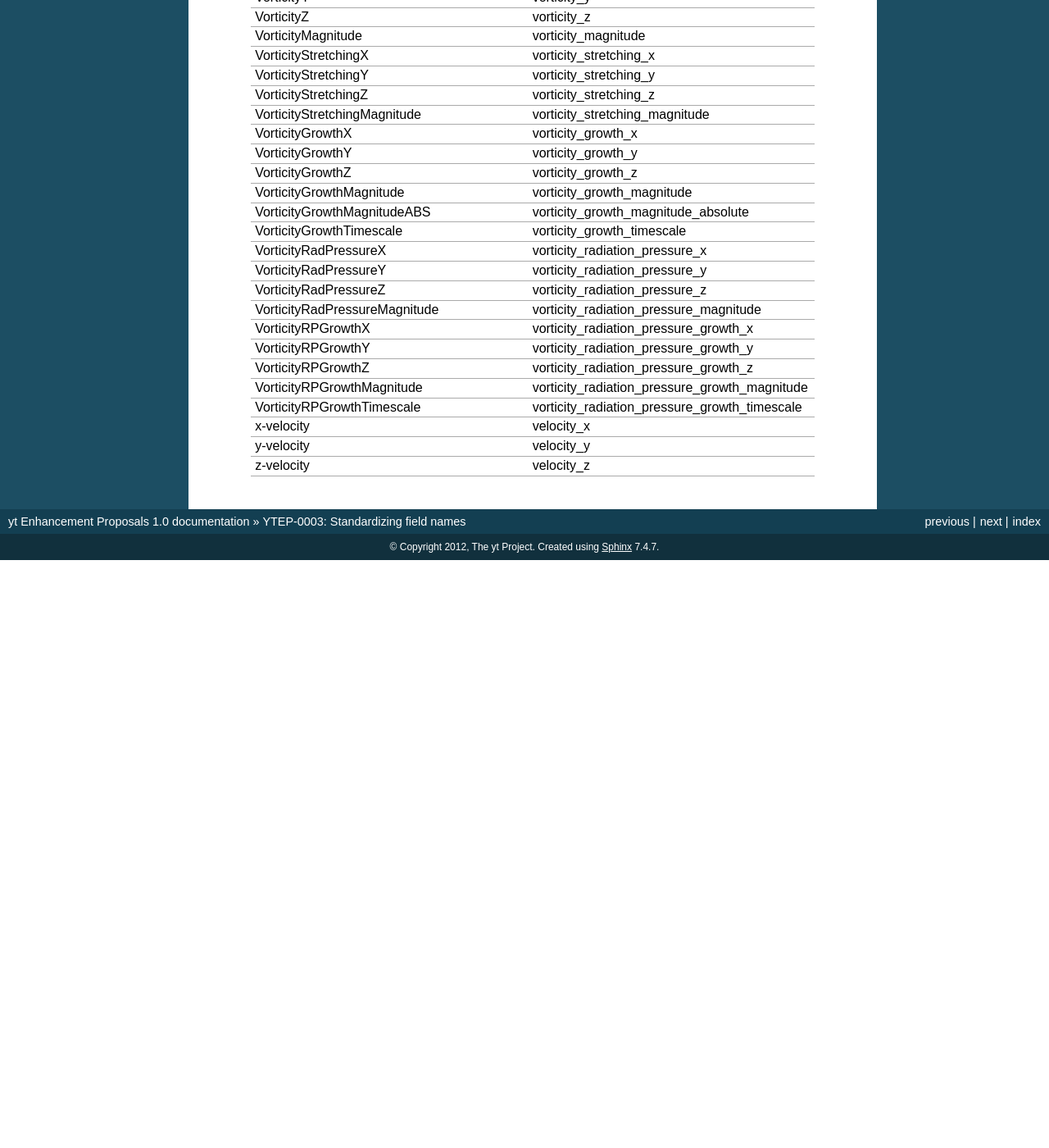
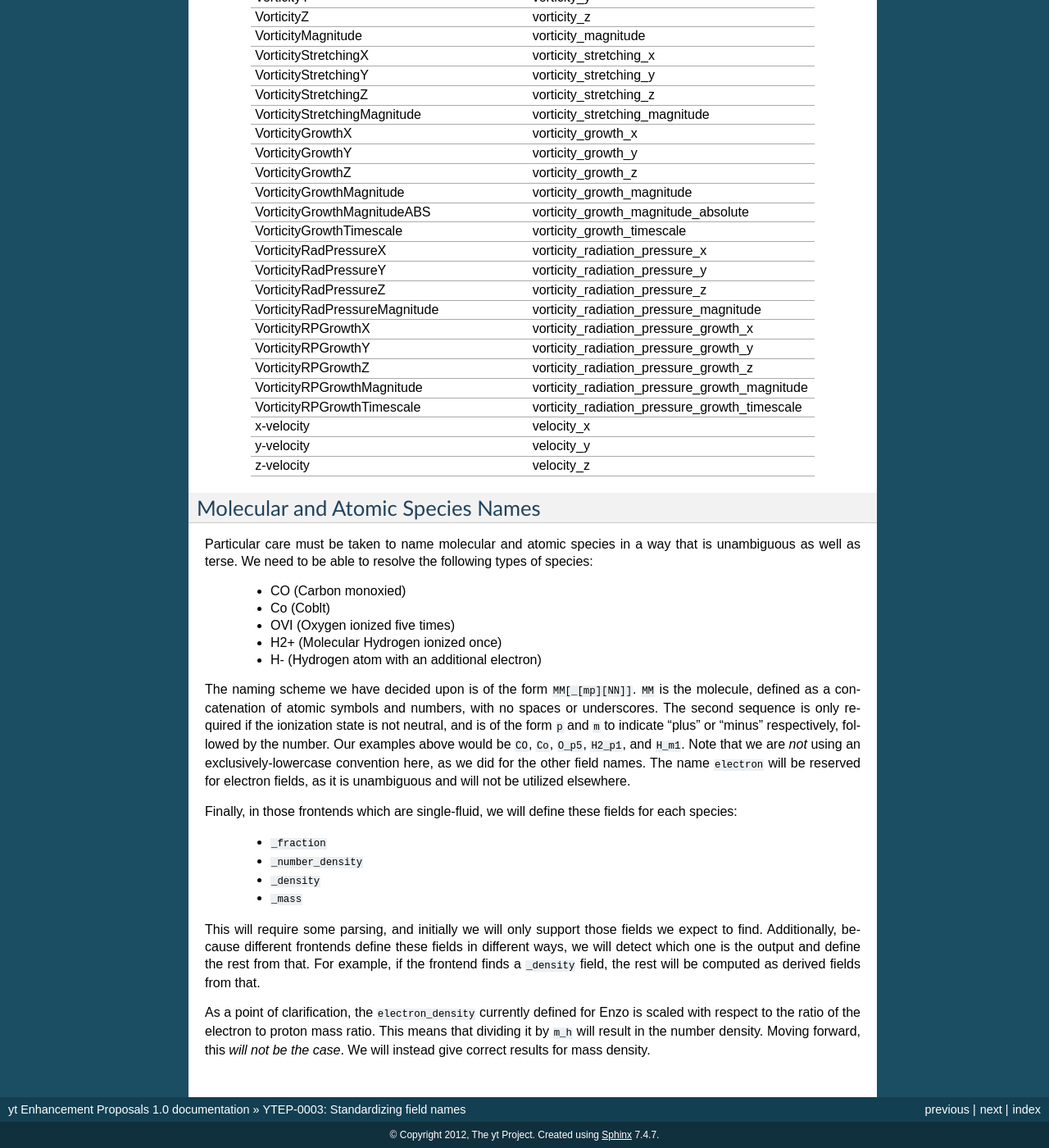
Before and after one commit to yt-project/ytep, a Sphinx documentation site: the page built from source/YTEPs/YTEP-0003.rst, in a window 1280 px wide and 1400 px high, scrolled down 5078 px. Shown: the whole window at 82% size. Built offline with Sphinx 7.4.7, drawn with Linux system fonts in a browser that asks for light colours; formulas are drawn with MathJax 3; before the commit the page ends 5761 px from its top, so only the background shows below that; some of the changed text lies outside the part shown.

Commit message:
Proposed names for species fields.

```diff
--- a/source/YTEPs/YTEP-0003.rst
+++ b/source/YTEPs/YTEP-0003.rst
@@ -17,7 +17,7 @@ field names across frontends.
 Status
 ------
 
-Implemented in an open pull request. https://bitbucket.org/yt_analysis/yt/pull-request/662/unit-refactor
+This has been implemented.
 
 Project Management Links
 ------------------------
@@ -264,3 +264,46 @@ x-velocity                              velocity_x
 y-velocity                              velocity_y
 z-velocity                              velocity_z
 ======================================  =======================================
+
+Molecular and Atomic Species Names
+----------------------------------
+
+Particular care must be taken to name molecular and atomic species in a way
+that is unambiguous as well as terse.  We need to be able to resolve the
+following types of species:
+
+ * CO (Carbon monoxied)
+ * Co (Coblt)
+ * OVI (Oxygen ionized five times)
+ * H2+ (Molecular Hydrogen ionized once)
+ * H- (Hydrogen atom with an additional electron)
+
+The naming scheme we have decided upon is of the form ``MM[_[mp][NN]]``.
+``MM`` is the molecule, defined as a concatenation of atomic symbols and
+numbers, with no spaces or underscores.  The second sequence is only required
+if the ionization state is not neutral, and is of the form ``p`` and ``m`` to
+indicate "plus" or "minus" respectively, followed by the number.  Our examples
+above would be ``CO``, ``Co``, ``O_p5``, ``H2_p1``, and ``H_m1``.  Note that we
+are *not* using an exclusively-lowercase convention here, as we did for the
+other field names.  The name ``electron`` will be reserved for electron fields,
+as it is unambiguous and will not be utilized elsewhere.
+
+Finally, in those frontends which are single-fluid, we will define these fields
+for each species:
+
+  * ``_fraction``
+  * ``_number_density``
+  * ``_density``
+  * ``_mass``
+
+This will require some parsing, and initially we will only support those fields
+we expect to find.  Additionally, because different frontends define these
+fields in different ways, we will detect which one is the output and define the
+rest from that.  For example, if the frontend finds a ``_density`` field, the
+rest will be computed as derived fields from that.
+
+As a point of clarification, the ``electron_density`` currently defined for
+Enzo is scaled with respect to the ratio of the electron to proton mass ratio.
+This means that dividing it by ``m_h`` will result in the number density.
+Moving forward, this *will not be the case*.  We will instead give correct
+results for mass density.
```
